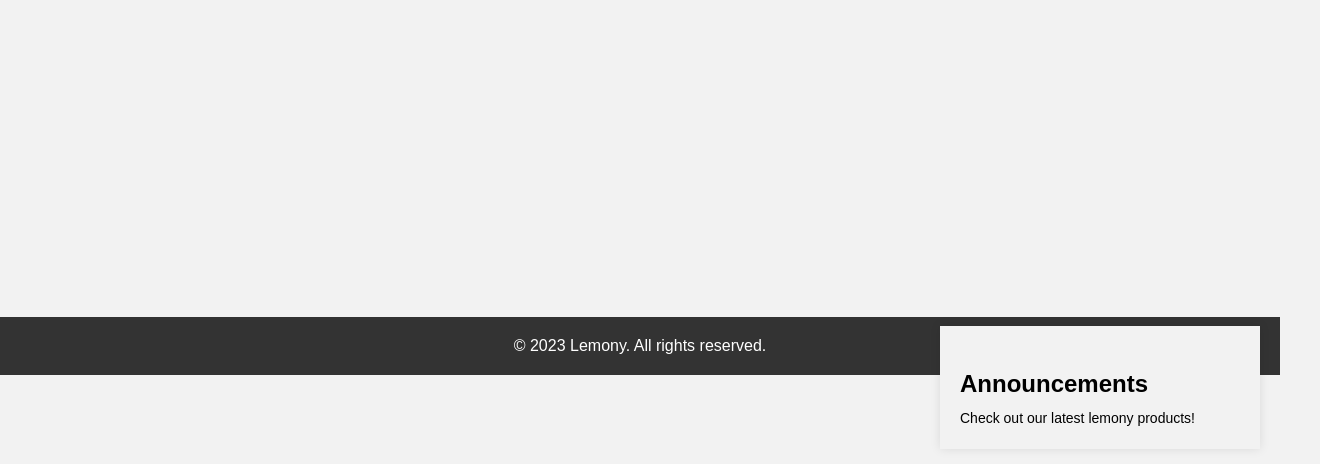
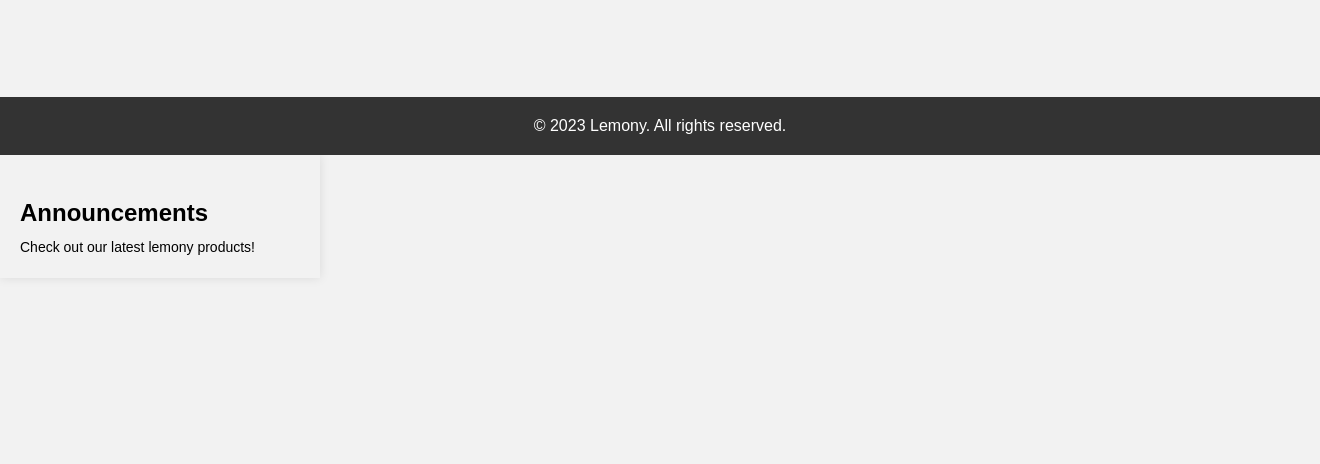
Before and after one commit to SticksDeveloper/sticksdeveloper.github.io, a plain HTML site: page index.html in a window 1280 px wide. Shown: the part 274-738 px from the top of the page, 1320 px wide, since content can reach past the window. Drawn offline with Linux system fonts and the light colour scheme.

Commit message:
Revert "Update style.css"
This reverts commit 39746c21d7deb82b54afadb5b4423ba79cee671d.

```diff
--- a/style.css
+++ b/style.css
@@ -52,11 +52,16 @@ nav a {
     margin-bottom: 20px;
 }
 
+/* Footer */
 footer {
     text-align: center;
     padding: 20px;
     background-color: #333;
     color: white;
+    position: sticky;
+    bottom: 0;
+    width: 100%;
+    z-index: 2;
 }
 
 /* Announcements section styles */
@@ -64,10 +69,10 @@ footer {
     background-color: #f2f2f2; /* Light gray background */
     padding: 20px;
     width: calc(25% - 40px); /* Adjust width and padding */
-    position: fixed;
-    top: calc(100% - 200px); /* Adjust the top value */
-    right: 20px;
-    z-index: 1;
+    position: sticky;
+    top: 60px; /* Adjust the top value */
+    right: 0;
+    margin-right: 20px; /* Adjust margin */
     box-shadow: 0px 0px 10px rgba(0, 0, 0, 0.1); /* Add a shadow for depth */
 }
 
@@ -84,7 +89,6 @@ footer {
 /* Adjust main content to make space for announcements */
 main {
     margin-right: calc(25% + 20px); /* Match the width of the announcements */
-    margin-bottom: 220px; /* Adjust margin to make space for announcements and footer */
 }
 
 body {
```
